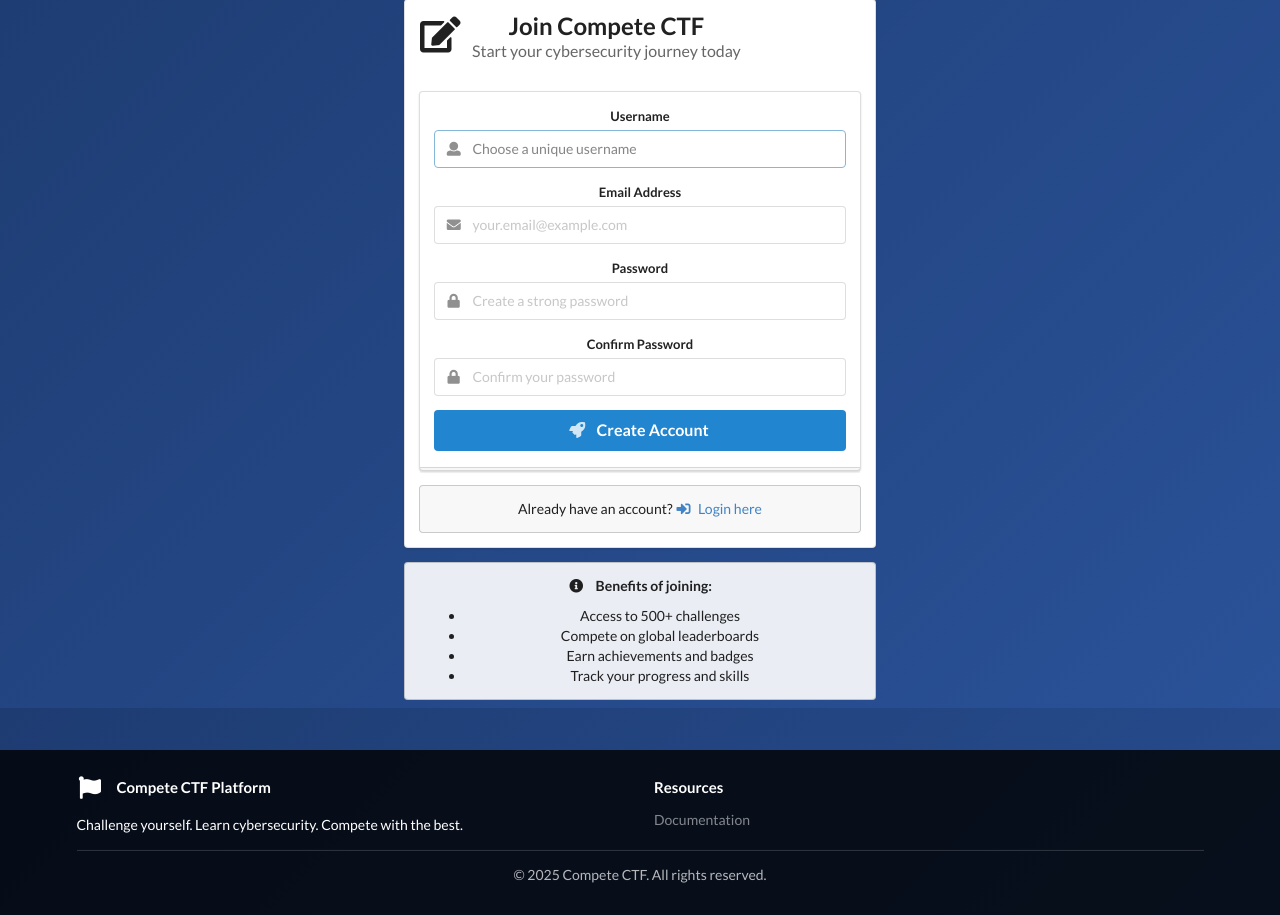
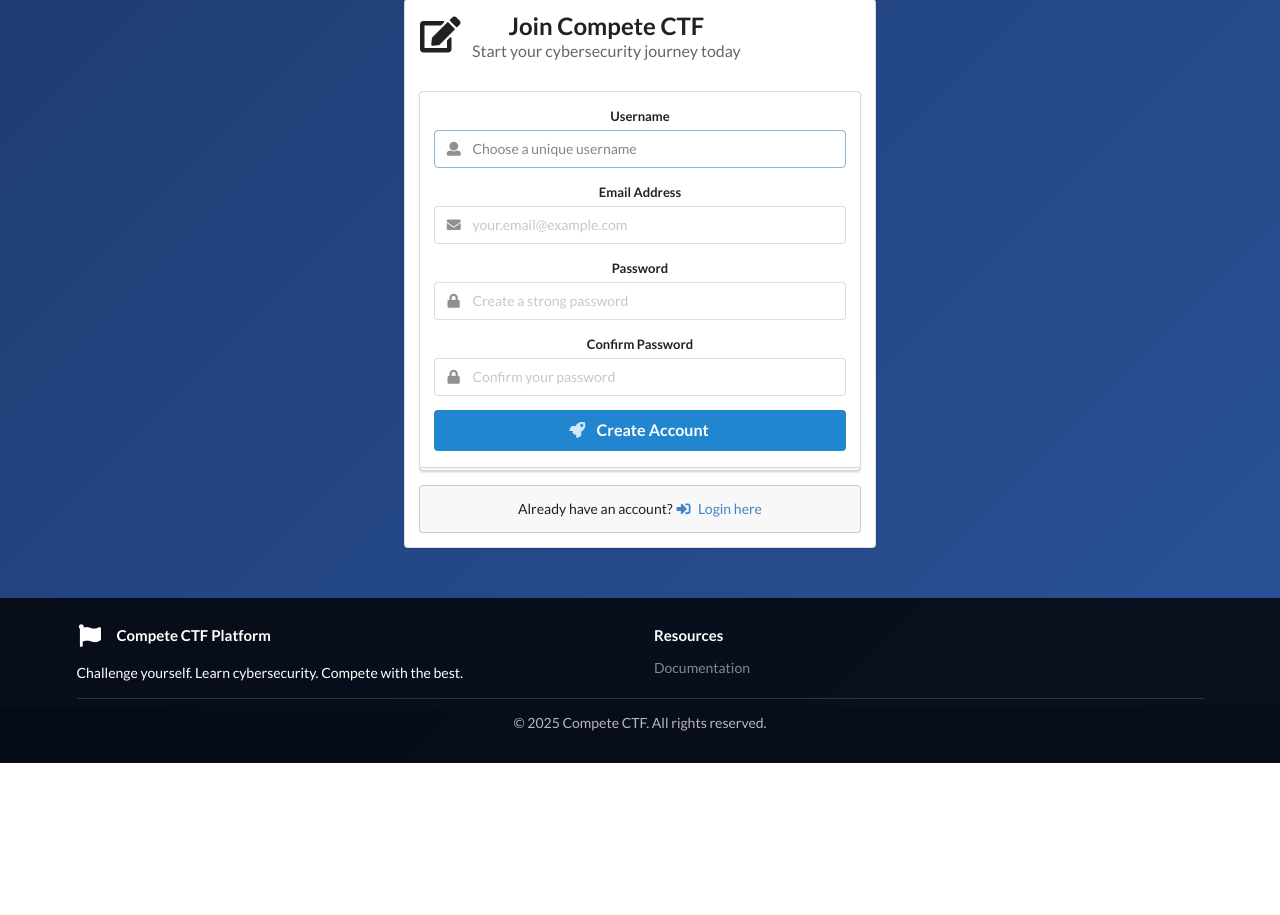
Before and after one commit to PaulWilkerson/Compete, a Django app: page /signup/ in a window 1280 px wide. Shown: the part 92-1007 px from the top of the page. After the commit the page ends 855 px from the top, so only its background shows below. Run offline with Django 5.2, Linux system fonts and the light colour scheme.

Commit message:
Removed code thats not relevant

```diff
--- a/Compete/website/templates/signup.html
+++ b/Compete/website/templates/signup.html
@@ -98,17 +98,6 @@
                     </a>
                 </div>
             </div>
-
-            <div class="ui message" style="background: rgba(255, 255, 255, 0.9);">
-                <i class="info circle icon"></i>
-                <strong>Benefits of joining:</strong>
-                <ul style="margin-top: 10px;">
-                    <li>Access to 500+ challenges</li>
-                    <li>Compete on global leaderboards</li>
-                    <li>Earn achievements and badges</li>
-                    <li>Track your progress and skills</li>
-                </ul>
-            </div>
         </div>
     </div>
 </div>
```
Also changed, not shown: Compete/db.sqlite3.
